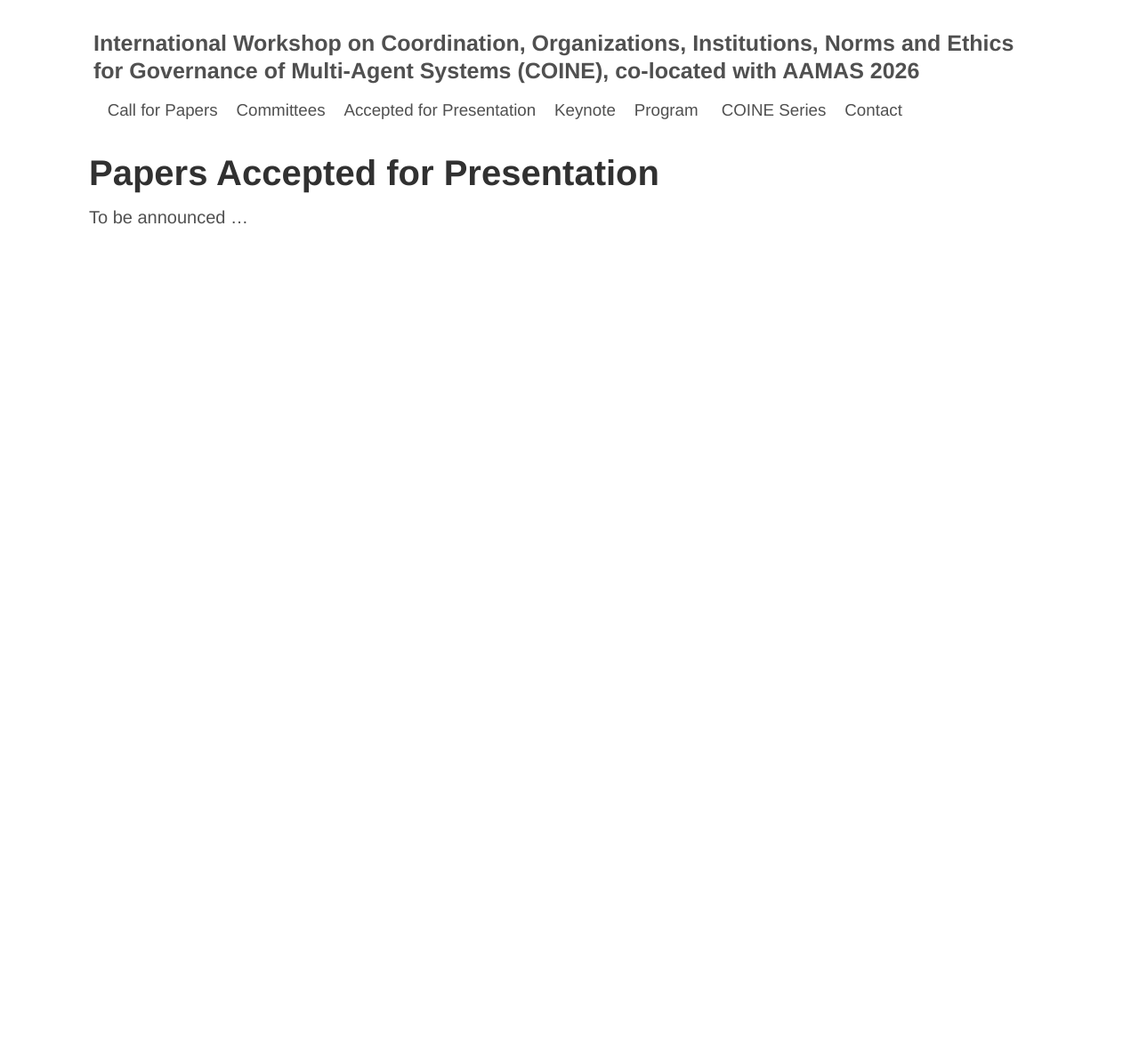
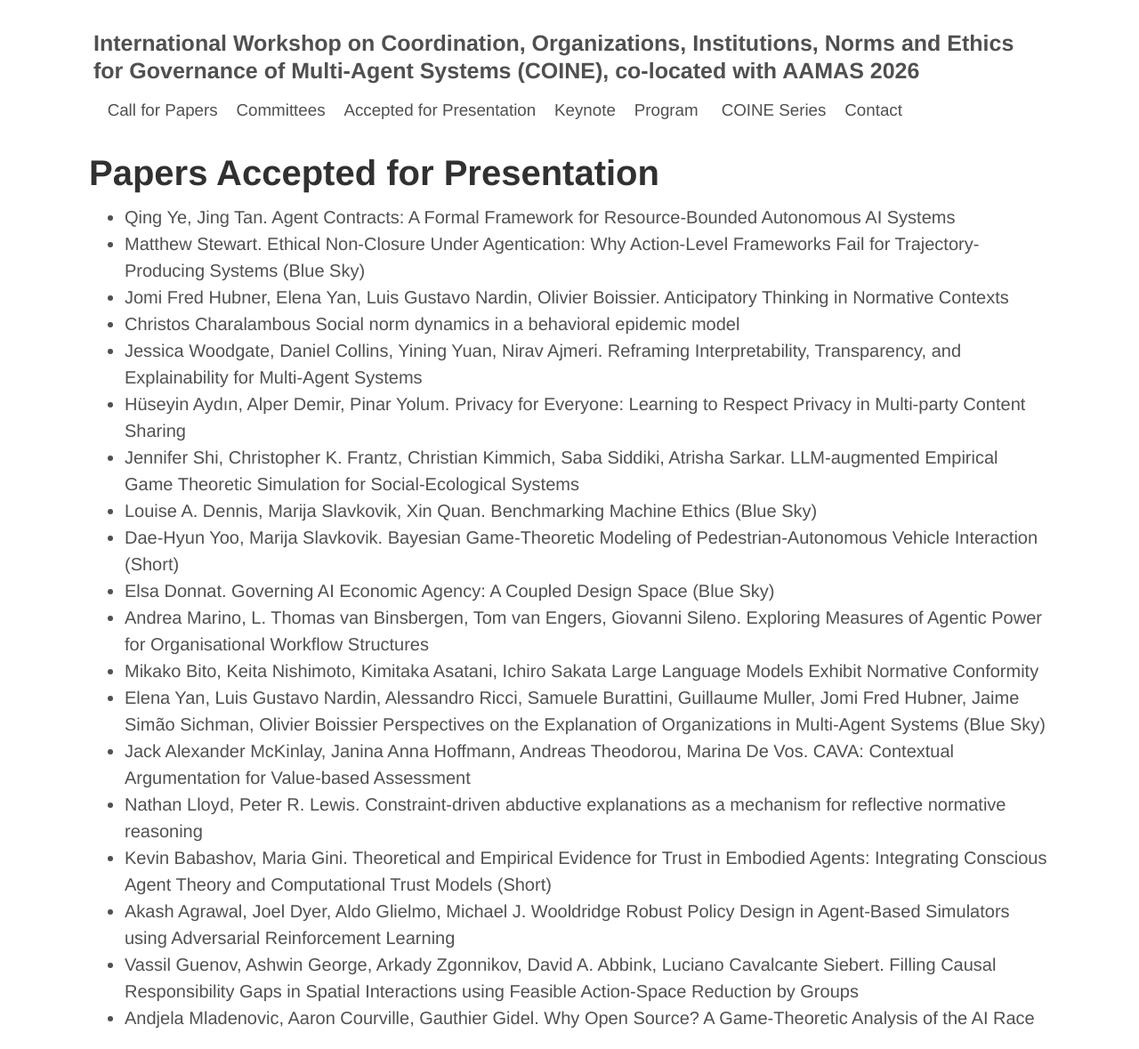
Before and after one commit to coin-workshop/coine-2026-paphos, a Jekyll site: the page built from accepted_for_presentation.md, in a window 1280 px wide. Shown: the whole page at 89% size. Built offline with Jekyll 4.4.1, drawn with Linux system fonts in a browser that asks for light colours; before the commit the page ends 900 px from its top, so only the background shows below that.

Commit message:
accepted papers

```diff
--- a/accepted_for_presentation.md
+++ b/accepted_for_presentation.md
@@ -6,4 +6,22 @@ robots: noindex
 
 # Papers Accepted for Presentation
 
-To be announced ...
+- Qing Ye, Jing Tan. Agent Contracts: A Formal Framework for Resource-Bounded Autonomous AI Systems
+- Matthew Stewart. Ethical Non-Closure Under Agentication: Why Action-Level Frameworks Fail for Trajectory-Producing Systems (Blue Sky)
+- Jomi Fred Hubner, Elena Yan, Luis Gustavo Nardin, Olivier Boissier. Anticipatory Thinking in Normative Contexts
+- Christos Charalambous	Social norm dynamics in a behavioral epidemic model
+- Jessica Woodgate, Daniel Collins, Yining Yuan, Nirav Ajmeri. Reframing Interpretability, Transparency, and Explainability for Multi-Agent Systems
+- Hüseyin Aydın, Alper Demir, Pinar Yolum. Privacy for Everyone: Learning to Respect Privacy in Multi-party Content Sharing
+- Jennifer Shi, Christopher K. Frantz, Christian Kimmich, Saba Siddiki, Atrisha Sarkar. LLM-augmented Empirical Game Theoretic Simulation for Social-Ecological Systems
+- Louise A. Dennis, Marija Slavkovik, Xin Quan.	Benchmarking Machine Ethics	(Blue Sky)
+- Dae-Hyun Yoo, Marija Slavkovik. Bayesian Game-Theoretic Modeling of Pedestrian-Autonomous Vehicle Interaction	(Short)
+- Elsa Donnat. Governing AI Economic Agency: A Coupled Design Space (Blue Sky)
+- Andrea Marino, L. Thomas van Binsbergen, Tom van Engers, Giovanni Sileno.	Exploring Measures of Agentic Power for Organisational Workflow Structures
+- Mikako Bito, Keita Nishimoto, Kimitaka Asatani, Ichiro Sakata	Large Language Models Exhibit Normative Conformity
+- Elena Yan, Luis Gustavo Nardin, Alessandro Ricci, Samuele Burattini, Guillaume Muller, Jomi Fred Hubner, Jaime Simão Sichman, Olivier Boissier	Perspectives on the Explanation of Organizations in Multi-Agent Systems (Blue Sky)
+- Jack Alexander McKinlay, Janina Anna Hoffmann, Andreas Theodorou, Marina De Vos. CAVA: Contextual Argumentation for Value-based Assessment
+- Nathan Lloyd, Peter R. Lewis.	Constraint-driven abductive explanations as a mechanism for reflective normative reasoning
+- Kevin Babashov, Maria Gini. Theoretical and Empirical Evidence for Trust in Embodied Agents: Integrating Conscious Agent Theory and Computational Trust Models (Short)
+- Akash Agrawal, Joel Dyer, Aldo Glielmo, Michael J. Wooldridge	Robust Policy Design in Agent-Based Simulators using Adversarial Reinforcement Learning
+- Vassil Guenov, Ashwin George, Arkady Zgonnikov, David A. Abbink, Luciano Cavalcante Siebert. Filling Causal Responsibility Gaps in Spatial Interactions using Feasible Action-Space Reduction by Groups
+- Andjela Mladenovic, Aaron Courville, Gauthier Gidel. Why Open Source? A Game-Theoretic Analysis of the AI Race
```
